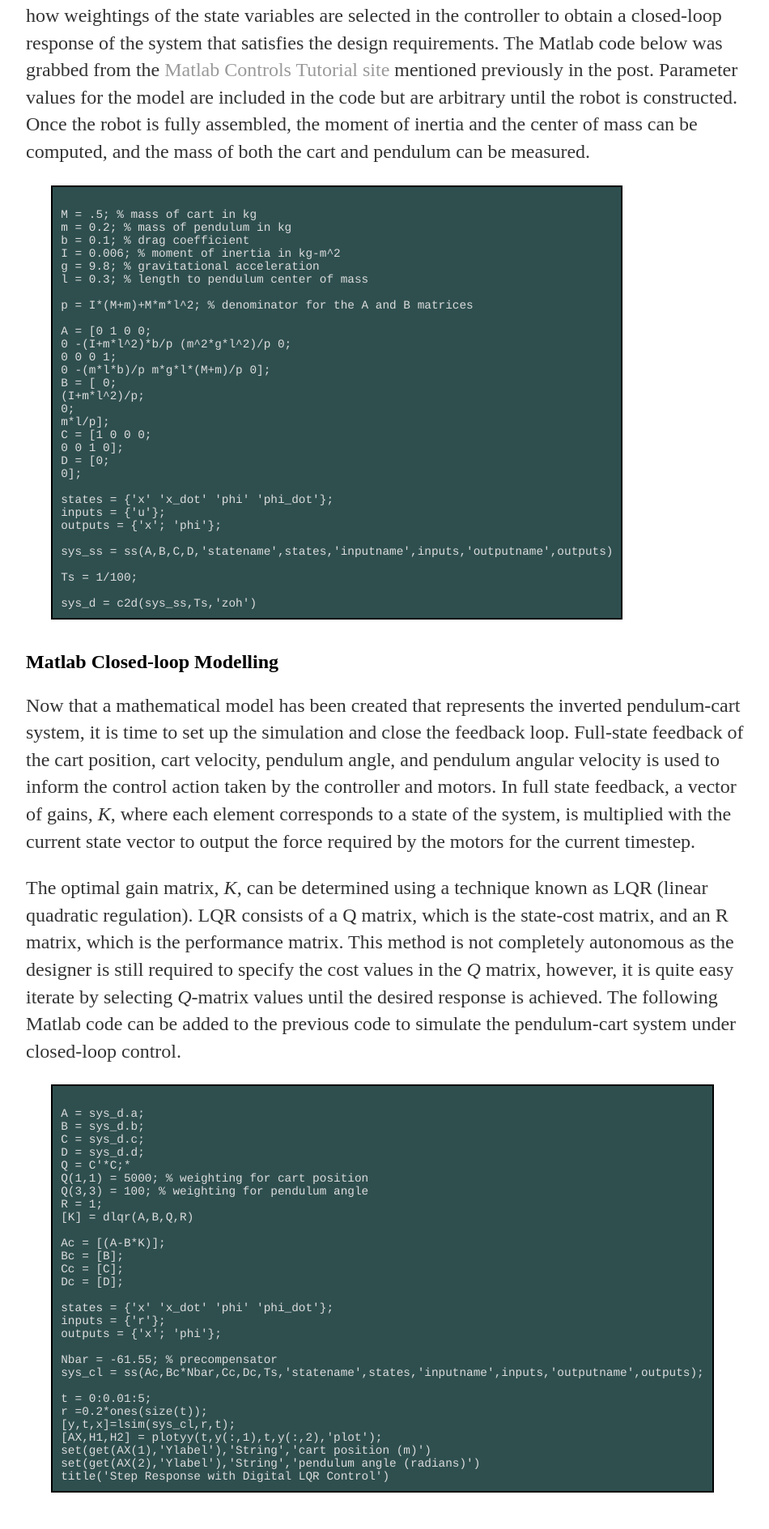
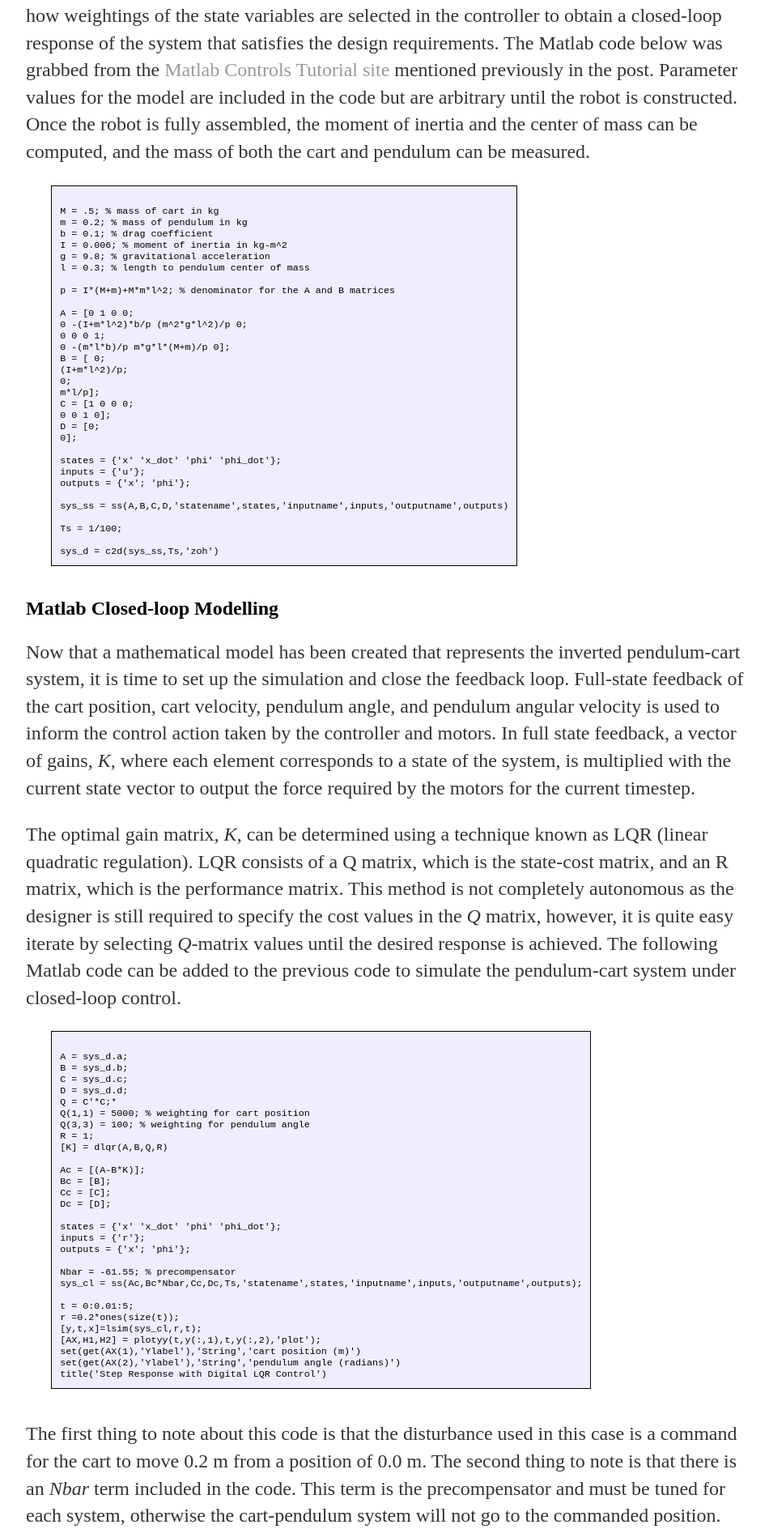
Before and after one commit to MalcolmHodgins/MalcolmHodgins.github.io, a Jekyll site: the page built from _posts/2020-08-04-SBIP Modelling.md, in a window 1280 px wide. Shown: the part 3428-5316 px from the top of the page at 81% size, without its empty margins (160-1110 px from the left). Built offline with Jekyll 4.4.1, drawn with Linux system fonts in a browser that asks for light colours.

Commit message:
Update main.css

```diff
--- a/css/main.css
+++ b/css/main.css
@@ -57,7 +57,7 @@ img {
   background-color: #708090;
 } */
 
-.codebox {
+/* .codebox {
         border:2px solid black;
         background-color:#2F4F4F;
         white-space: pre-line;
@@ -66,4 +66,13 @@ img {
         font-family: "Courier";
         color: #DCDCDC;
         display: inline-block;
+} */
+
+.codebox {
+        border:1px solid black;
+        background-color:#EEEEFF;
+        white-space: pre-line;
+        padding:10px;
+        font-size:0.9em;
+        display: inline-block;
 }
```
